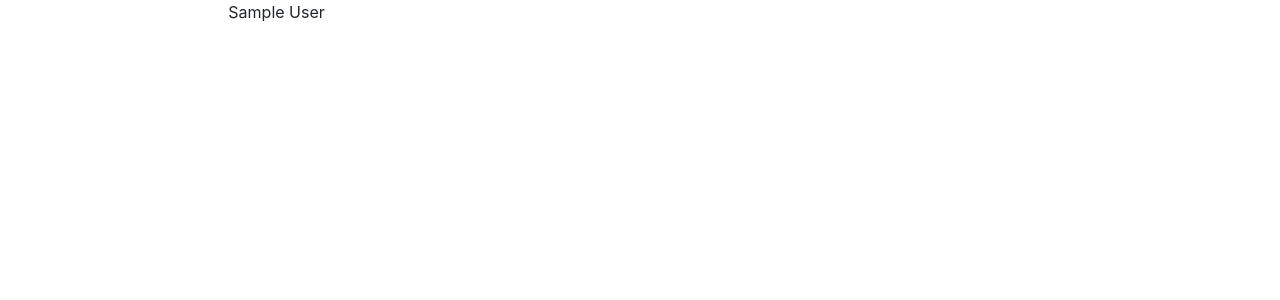
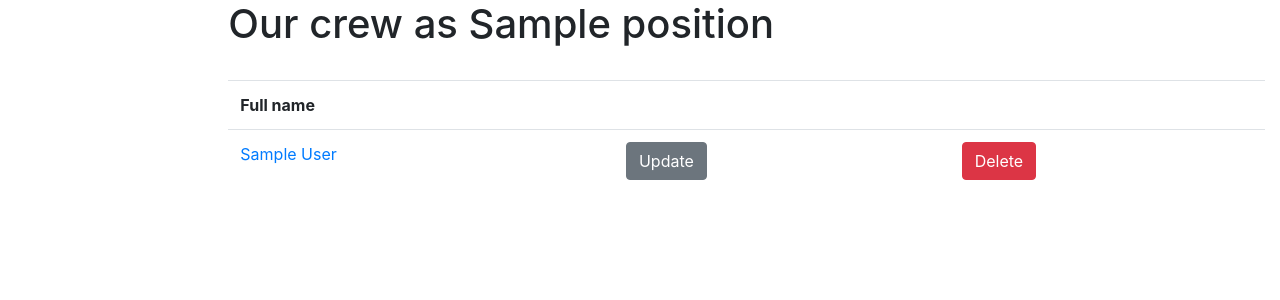
Before and after one commit to viktory-koroliova/flight_manager_mate, a Django app: page /positions/1/ in a window 1280 px wide. Before the commit the part shown is almost empty. Shown: the top 300 px of the page. Run offline with Django 4.2, Linux system fonts and the light colour scheme; a user stored in the database is signed in; tables that the repository leaves empty hold one stand-in row (values such as "Sample post").

Commit message:
Impoved template position_detail

```diff
--- a/templates/flight/position_detail.html
+++ b/templates/flight/position_detail.html
@@ -1,9 +1,31 @@
 {% extends "base.html" %}
 
 {% block content %}
-  {% for member in position.crew.all %}
-    <p>{{ member.first_name }} {{ member.last_name }}</p>
+  {% if position.crew.all%}
+    <h1>Our crew as {{ position.title }}</h1><br>
 
-  {% endfor %}
+    <table class="table">
+      <tr>
+        <th>Full name</th>
+        <th>{# Update #}</th>
+        <th>{# Delete #}</th>
+      </tr>
+
+      {% for crew in position.crew.all %}
+        <tr>
+          <td>
+            <a href="{% url 'flight:crew-detail' pk=crew.id%}">{{ crew.first_name }} {{ crew.last_name }}</a>
+          </td>
+          <td>
+            <a href="{% url 'flight:crew-update' pk=crew.id %}" class="btn btn-secondary link-to-page">Update</a>
+          </td>
+          <td>
+            <a href="{% url 'flight:crew-delete' pk=crew.id %}" class="btn btn-danger link-to-page">Delete</a>
+          </td>
+        </tr>
+      {% endfor %}
+    </table>
+
+  {% endif %}
 
 {% endblock %}
```
